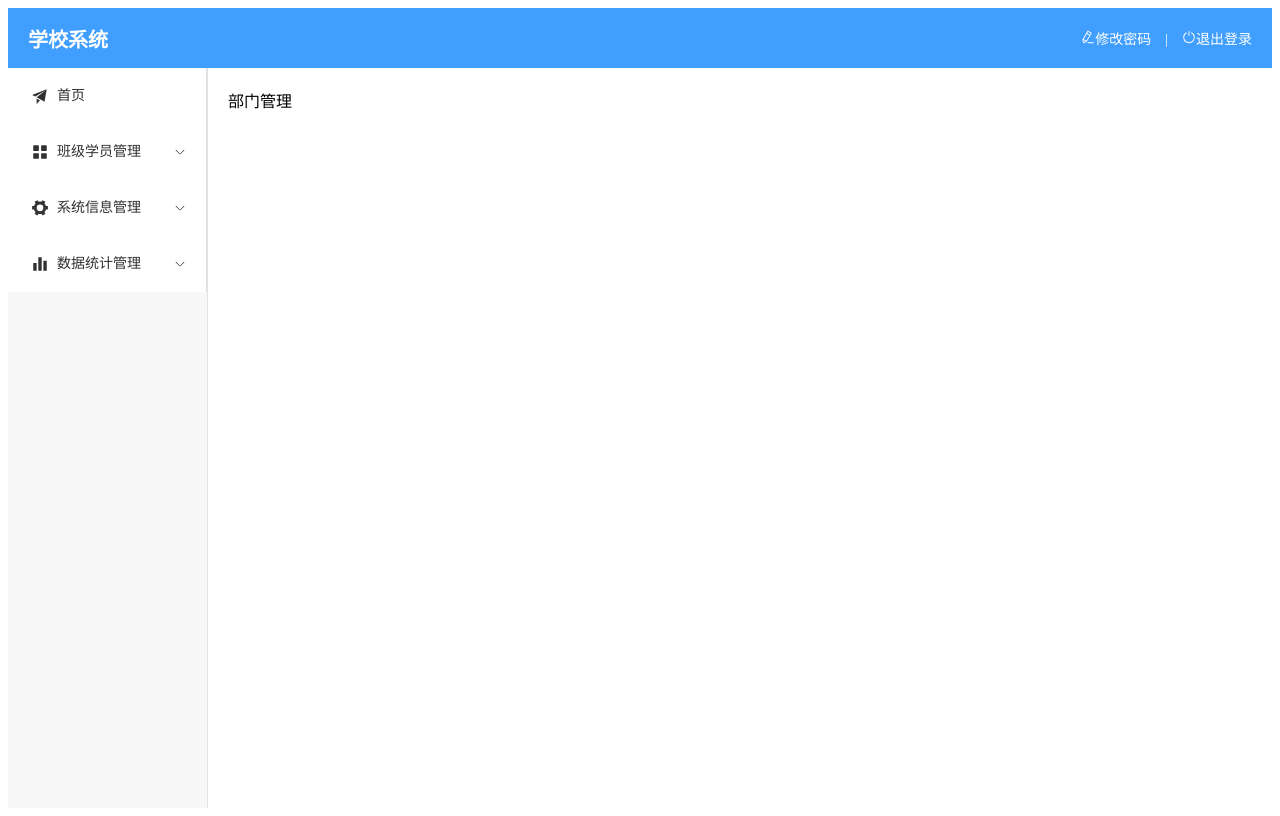
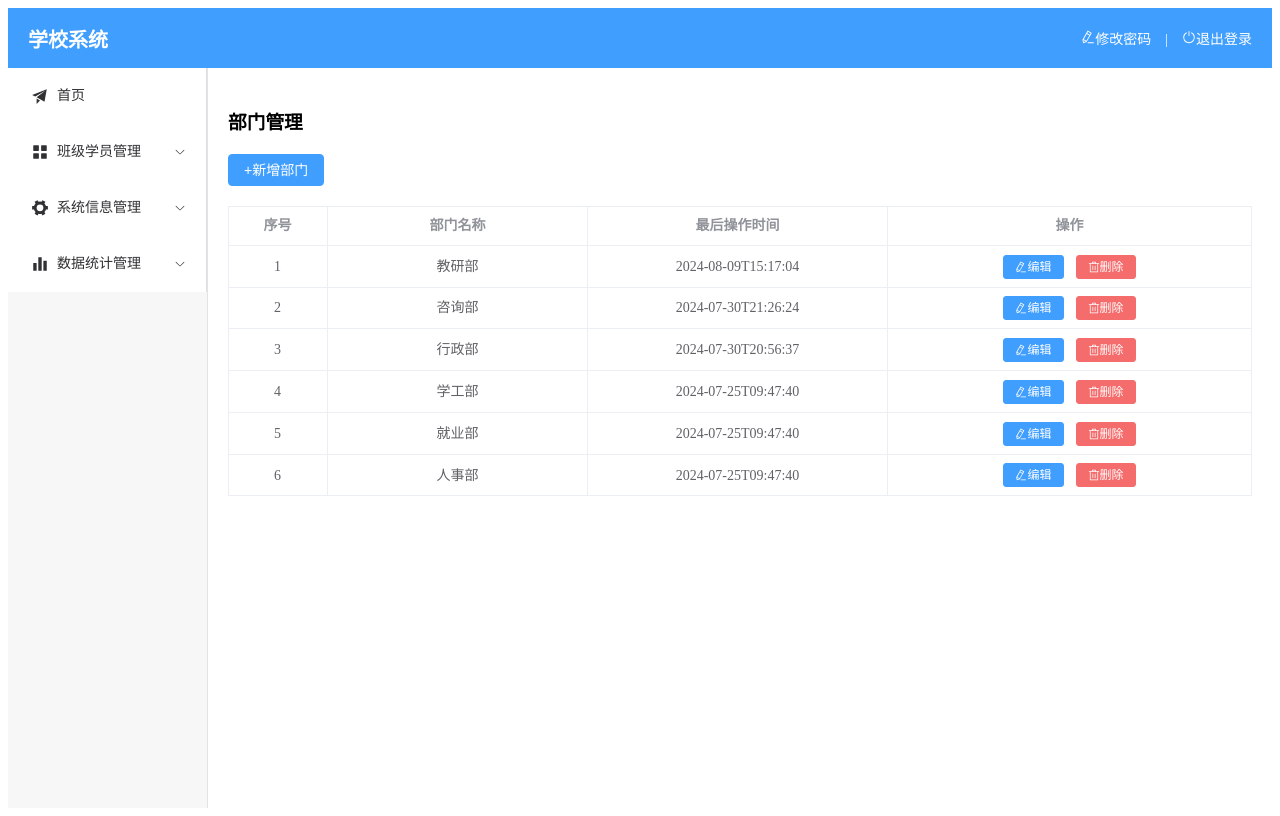
Before and after one commit to yulirealman/SchoolSystemFrontEnd, a Vue app: page /dept in a window 1280 px wide. Built offline with nearby package versions, Linux system fonts and the light colour scheme.

Commit message:
feat: add mock data for department management and enhance department view

```diff
--- a/package.json
+++ b/package.json
@@ -8,7 +8,9 @@
   },
   "dependencies": {
     "@element-plus/icons-vue": "^2.3.2",
+    "axios": "^1.13.2",
     "element-plus": "^2.4.4",
+    "mockjs": "^1.1.0",
     "vue": "^3.2.38",
     "vue-router": "^4.6.3"
   },
--- a/src/main.js
+++ b/src/main.js
@@ -5,6 +5,7 @@ import App from './App.vue'
 import router from './router'
 
 import * as ElementPlusIconsVue from '@element-plus/icons-vue'
+import "./mock/mock.js";
 
 const app = createApp(App)
 
--- /dev/null
+++ b/src/mock/mock.js
@@ -0,0 +1,6 @@
+import Mock from "mockjs";
+
+
+Mock.mock("/depts", "get", (options) => {
+  return {"code":1,"msg":"success","data":[{"id":2,"name":"教研部","createTime":"2023-09-25T09:47:40","updateTime":"2024-08-09T15:17:04"},{"id":3,"name":"咨询部","createTime":"2023-09-25T09:47:40","updateTime":"2024-07-30T21:26:24"},{"id":6,"name":"行政部","createTime":"2023-11-30T20:56:37","updateTime":"2024-07-30T20:56:37"},{"id":1,"name":"学工部","createTime":"2023-09-25T09:47:40","updateTime":"2024-07-25T09:47:40"},{"id":4,"name":"就业部","createTime":"2023-09-25T09:47:40","updateTime":"2024-07-25T09:47:40"},{"id":5,"name":"人事部","createTime":"2023-09-25T09:47:40","updateTime":"2024-07-25T09:47:40"}]};
+});
--- a/src/views/dept/index.vue
+++ b/src/views/dept/index.vue
@@ -1,13 +1,55 @@
-<script setup>
+<script lang="ts" setup>
+
+import { id } from 'element-plus/es/locales.mjs';
+import { ref, onMounted } from 'vue';
+import axios from 'axios';
+onMounted(() => {
+  search();
+})
+const depts = ref([
+    {
+        "id": 1,
+        "name": "部门1",
+        "createTime": "2023-01-01 00:00:00",
+        "updateTime": "2023-01-01 00:00:00"
+    }
+])
+
+const deptList = ref([])
+const search = async () => {
+    const result = await axios.get('/depts')
+    if (result.data.code === 1) {
+        deptList.value = result.data.data
+    }
+}
+
 
 </script>
 
 <template>
-    <div>
-        部门管理
+    <h1>部门管理</h1>
+    <div class="container">
+        <el-button type="primary">+新增部门</el-button>
     </div>
+
+  <el-table :data="deptList" border style="width: 100%" >
+    <el-table-column type="index" label="序号" width="100" align="center" />
+    <el-table-column prop="name" label="部门名称" width="260" align="center" />
+    <el-table-column prop="updateTime" label="最后操作时间" width="300" align="center" />
+    <el-table-column label="操作" align="center" >
+      <template #default="scope">
+        <el-button type="primary" size="small"> <el-icon><EditPen    /></el-icon> 编辑</el-button>
+        <el-button type="danger" size="small"> <el-icon><Delete /></el-icon> 删除</el-button>
+      </template>
+    </el-table-column>
+  </el-table>
 </template>
 
+
+
+
 <style scoped>
-
+.container {
+  margin: 20px 0;
+}
 </style>
```
Also changed, not shown: 1 other file (tests, documents, lock files or other folders).
